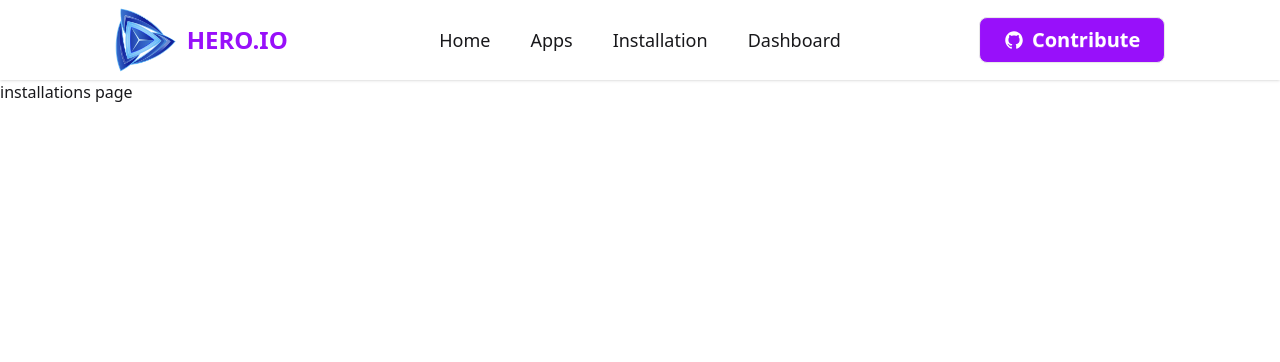
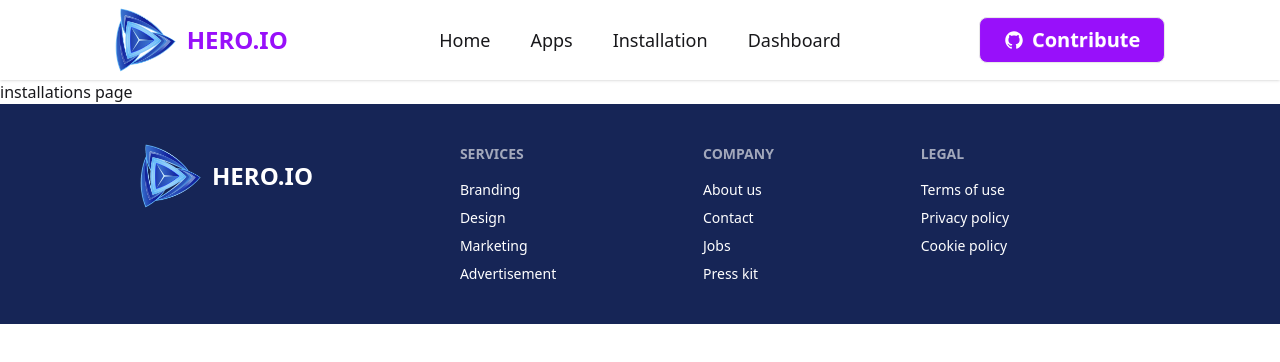
Before and after one commit to OnikTechHub/Ph-App-Store, a Next.js app: page /installations in a window 1280 px wide. Shown: the top 362 px of the page. Built offline with nearby package versions, Linux system fonts and the light colour scheme.

Commit message:
Add Footer

```diff
--- a/src/app/layout.js
+++ b/src/app/layout.js
@@ -1,6 +1,7 @@
 import { Geist, Geist_Mono } from "next/font/google";
 import "./globals.css";
 import Navbar from "@/components/shared/Navbar";
+import Footer from "@/components/shared/Footer";
 
 const geistSans = Geist({
   variable: "--font-geist-sans",
@@ -27,6 +28,7 @@ export default function RootLayout({ children }) {
       <body className="min-h-full flex flex-col">
         <Navbar></Navbar>
         {children}</body>
+        <Footer></Footer>
     </html>
   );
 }
--- a/src/components/shared/Footer.jsx
+++ b/src/components/shared/Footer.jsx
@@ -0,0 +1,46 @@
+import React from 'react';
+import Image from 'next/image';
+import logo from "../../assets/img/logo.png";
+
+const Footer = () => {
+    return (
+        <div className='bg-blue-950 text-white p-10'>
+            <footer className="footer sm:footer-horizontal w-10/12 mx-auto">
+                <aside>
+                    <div className="flex gap-2 items-center">
+                        {/* Next.js Image Component ব্যবহার করা হয়েছে */}
+                        <Image
+                            src={logo}
+                            alt="Logo"
+                            className="h-16 w-auto"
+                            priority={false}
+                        />
+                        <p className="text-2xl font-bold">HERO.IO</p>
+                    </div>
+                </aside>
+                <nav>
+                    <h6 className="footer-title">Services</h6>
+                    <a className="link link-hover">Branding</a>
+                    <a className="link link-hover">Design</a>
+                    <a className="link link-hover">Marketing</a>
+                    <a className="link link-hover">Advertisement</a>
+                </nav>
+                <nav>
+                    <h6 className="footer-title">Company</h6>
+                    <a className="link link-hover">About us</a>
+                    <a className="link link-hover">Contact</a>
+                    <a className="link link-hover">Jobs</a>
+                    <a className="link link-hover">Press kit</a>
+                </nav>
+                <nav>
+                    <h6 className="footer-title">Legal</h6>
+                    <a className="link link-hover">Terms of use</a>
+                    <a className="link link-hover">Privacy policy</a>
+                    <a className="link link-hover">Cookie policy</a>
+                </nav>
+            </footer>
+        </div>
+    );
+};
+
+export default Footer;
```
